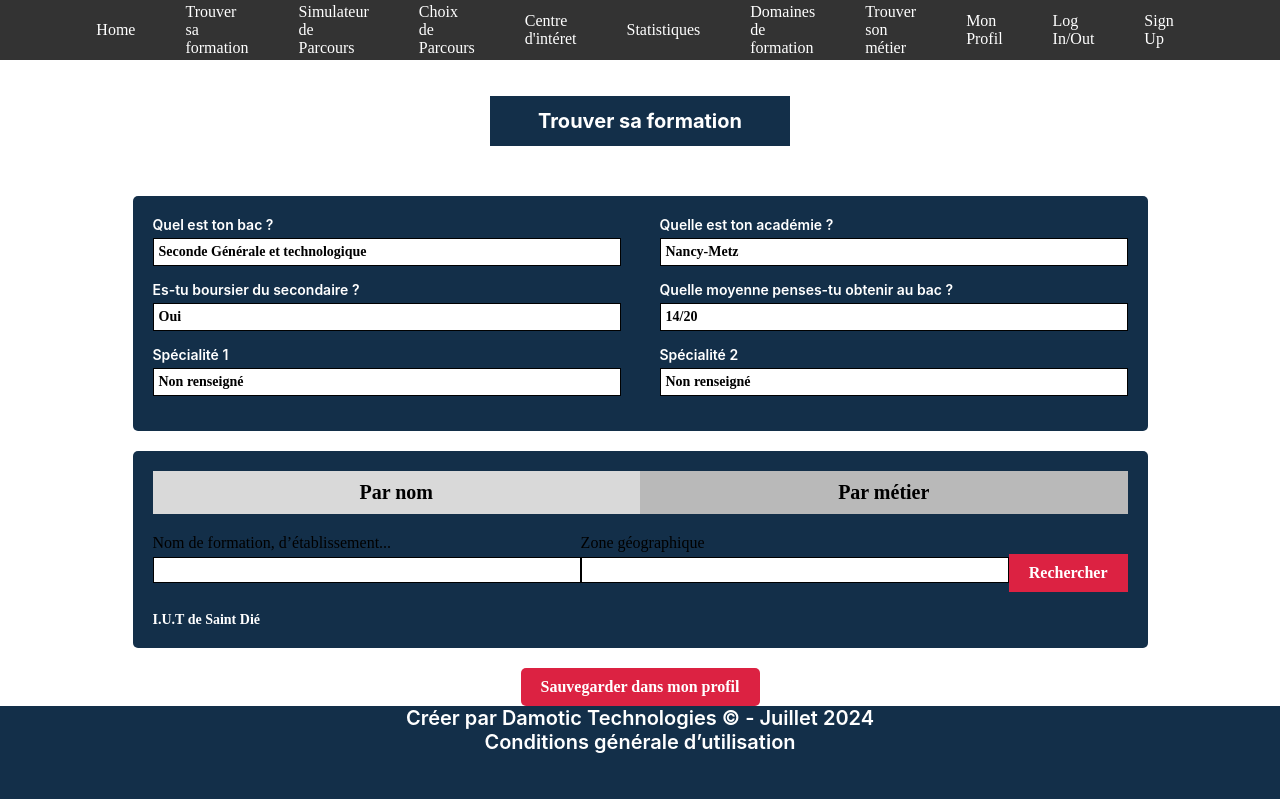
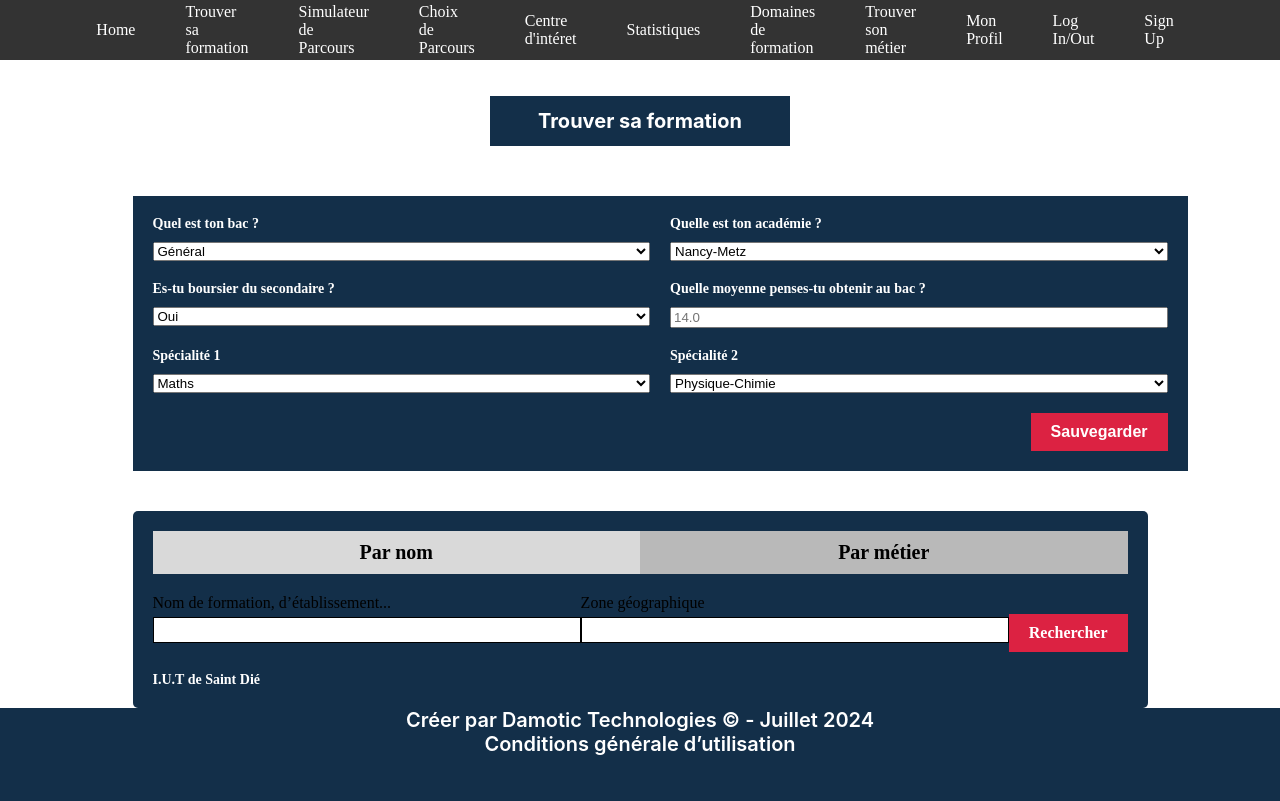
Before and after one commit to StagiairesDAMOTIC/FrontEndPsup, an Angular app: page /trouver-sa-formation in a window 1280 px wide. Built offline with nearby package versions, Linux system fonts and the light colour scheme.

Commit message:
legere modif trouver sa formation

```diff
--- a/src/app/trouver-sa-formation/trouver-sa-formation.component.html
+++ b/src/app/trouver-sa-formation/trouver-sa-formation.component.html
@@ -2,42 +2,7 @@
   <div class="header">Trouver sa formation</div>
 
   <div class="content">
-    <div class="form-section">
-      <div class="form-background"></div>
-
-      <div class="form-row">
-        <div class="form-item">
-          <div class="label">Quel est ton bac ?</div>
-          <div class="input">Seconde Générale et technologique</div>
-        </div>
-        <div class="form-item">
-          <div class="label">Quelle est ton académie ?</div>
-          <div class="input">Nancy-Metz</div>
-        </div>
-      </div>
-
-      <div class="form-row">
-        <div class="form-item">
-          <div class="label">Es-tu boursier du secondaire ?</div>
-          <div class="input">Oui</div>
-        </div>
-        <div class="form-item">
-          <div class="label">Quelle moyenne penses-tu obtenir au bac ?</div>
-          <div class="input">14/20</div>
-        </div>
-      </div>
-
-      <div class="form-row">
-        <div class="form-item">
-          <div class="label">Spécialité 1</div>
-          <div class="input">Non renseigné</div>
-        </div>
-        <div class="form-item">
-          <div class="label">Spécialité 2</div>
-          <div class="input">Non renseigné</div>
-        </div>
-      </div>
-    </div>
+    <div class="app-info-eleve" ></div>
 
     <div class="search-section">
       <div class="search-header">
@@ -61,5 +26,4 @@
     </div>
   </div>
 
-  <div class="save-button">Sauvegarder dans mon profil</div>
 </div>
--- a/src/app/trouver-sa-formation/trouver-sa-formation.component.ts
+++ b/src/app/trouver-sa-formation/trouver-sa-formation.component.ts
@@ -8,3 +8,33 @@
 export class TrouverSaFormationComponent {
 
 }
+// TypeScript Code
+
+// Sélectionner les éléments nécessaires
+const tabItems = document.querySelectorAll<HTMLDivElement>('.search-header-item');
+const searchSection = document.querySelector<HTMLDivElement>('.search-section');
+const searchForm = document.querySelector<HTMLDivElement>('.search-form');
+const searchResult = document.querySelector<HTMLDivElement>('.search-result');
+
+if (tabItems && searchSection && searchForm && searchResult) {
+  tabItems.forEach((item) => {
+    item.addEventListener('click', () => {
+      // Supprime la classe active de tous les onglets
+      tabItems.forEach((tab) => tab.classList.remove('active'));
+
+      // Ajoute la classe active à l'onglet cliqué
+      item.classList.add('active');
+
+      // Gérer l'affichage en fonction de l'onglet sélectionné
+      if (item.textContent?.trim() === 'Par nom') {
+        searchForm.style.display = 'flex';
+        searchResult.style.display = 'block';
+      } else if (item.textContent?.trim() === 'Par métier') {
+        // Si l'onglet "Par métier" est sélectionné, vous pouvez ajuster le contenu affiché
+        searchForm.style.display = 'none';
+        searchResult.style.display = 'none';
+        // Logique supplémentaire pour afficher le contenu "Par métier" ici
+      }
+    });
+  });
+}
```
